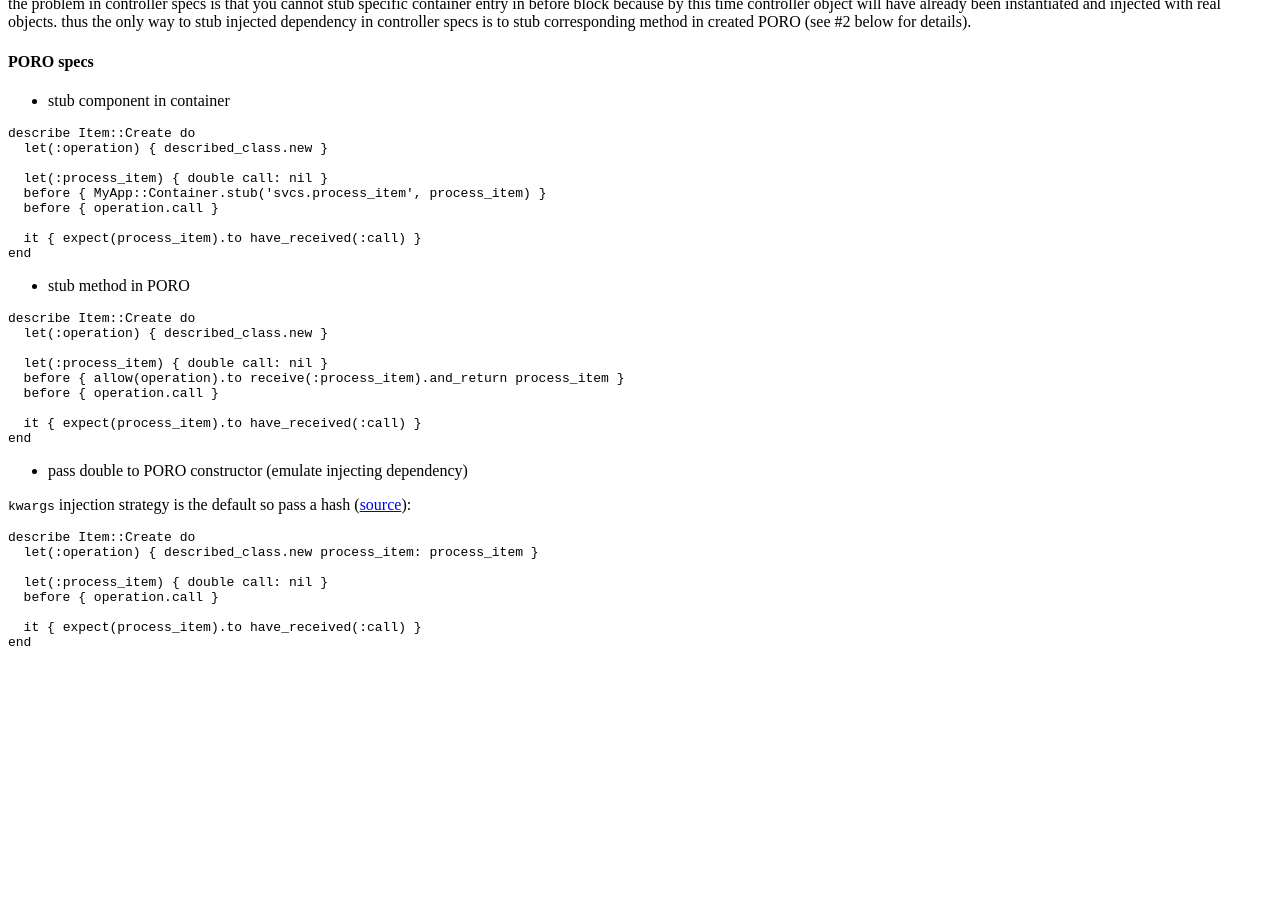
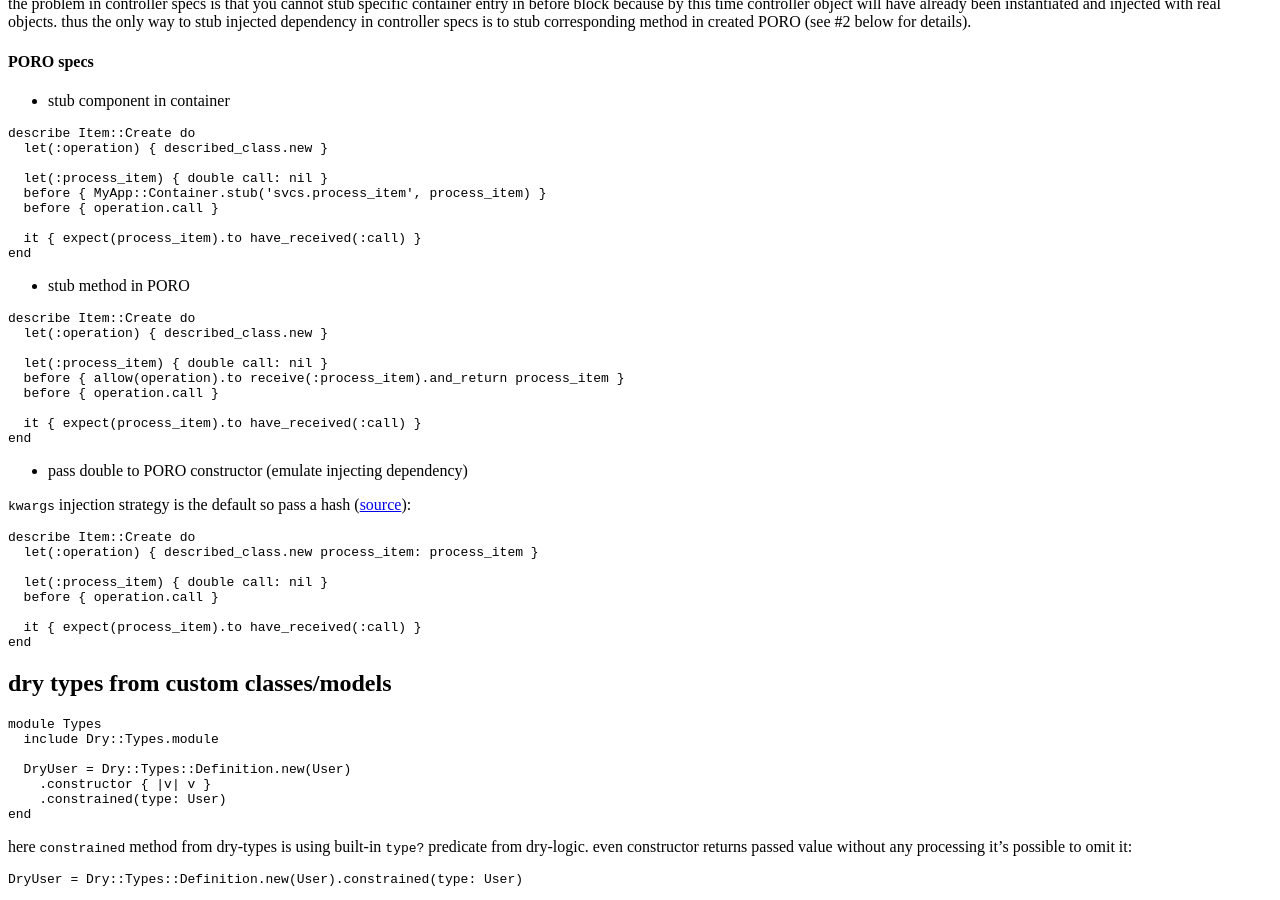
Before and after one commit to tap349/tap349.github.io, a Jekyll site: the page built from _posts/2016-08-26-dry-rb.md, in a window 1280 px wide and 900 px high, scrolled down 895 px. Built offline with Jekyll 4.4.1, drawn with Linux system fonts in a browser that asks for light colours; before the commit the page ends 1558 px from its top, so only the background shows below that.

Commit message:
update 2017-05-27_12:42:46

````diff
--- a/_posts/2016-08-26-dry-rb.md
+++ b/_posts/2016-08-26-dry-rb.md
@@ -99,3 +99,23 @@ describe Item::Create do
   it { expect(process_item).to have_received(:call) }
 end
 ```
+
+## dry types from custom classes/models
+
+```ruby
+module Types
+  include Dry::Types.module
+
+  DryUser = Dry::Types::Definition.new(User)
+    .constructor { |v| v }
+    .constrained(type: User)
+end
+```
+
+here `constrained` method from dry-types is using built-in `type?` predicate
+from dry-logic. even constructor returns passed value without any processing
+it's possible to omit it:
+
+```ruby
+DryUser = Dry::Types::Definition.new(User).constrained(type: User)
+```
````
